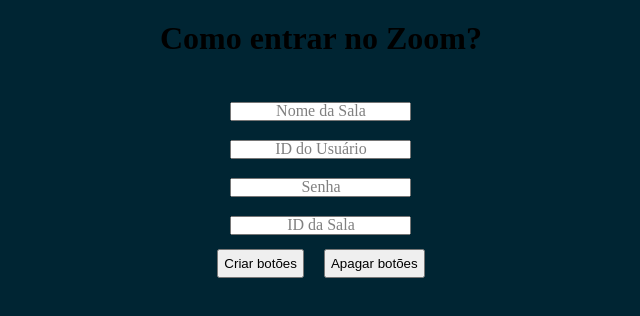
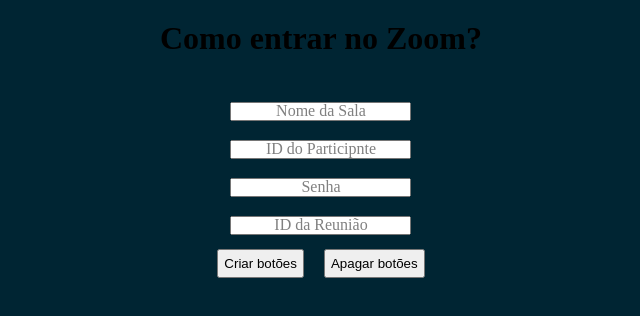
Before and after one commit to 01Juan/Zoom, a plain HTML site: page index.html in a window 1280 px wide. Shown: the full height of the page, 319-959 px from the left. Drawn offline with Linux system fonts and the light colour scheme.

Commit message:
Update index.html

```diff
--- a/index.html
+++ b/index.html
@@ -29,7 +29,7 @@
         </div>
         <div class="entrada usuario">
             <input class="idUsuario" type="number" placeholder=" " >
-            <label for="">ID do Usuário</label>
+            <label for="">ID do Participnte</label>
         </div>
         <div class="entrada senha">
             <input class="idSenha" type="number" placeholder=" " >
@@ -37,7 +37,7 @@
         </div>
         <div class="entrada sala">
             <input class="idSala" type="number" placeholder=" " required>
-            <label for="">ID da Sala</label>
+            <label for="">ID da Reunião</label>
         </div>
     </div>
     <div class="criarBotoes">
```
